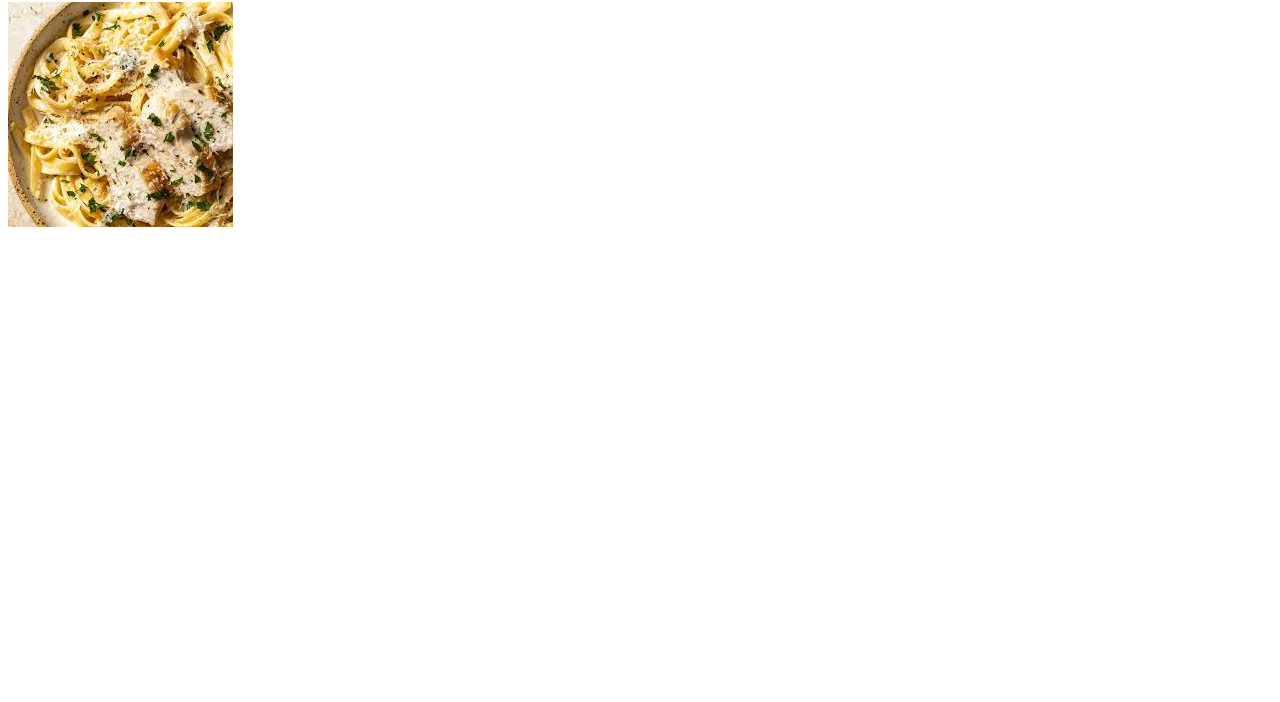
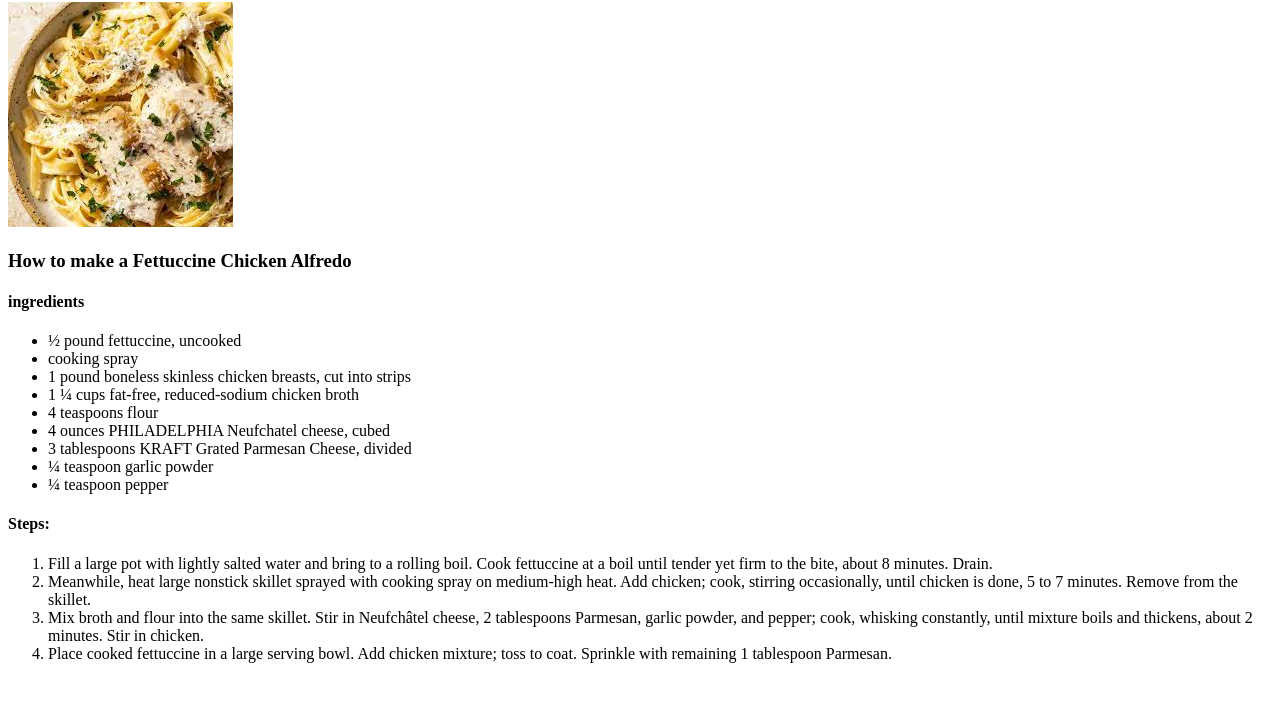
Before and after one commit to fsocietyy13/odin-recipes, a plain HTML site: page recipes/pasta.html in a window 1280 px wide. Shown: the part 78-780 px from the top of the page. Drawn offline with Linux system fonts and the light colour scheme.

Commit message:
Completed the pasta page

```diff
--- a/recipes/pasta.html
+++ b/recipes/pasta.html
@@ -2,10 +2,54 @@
 <html lang="en">
     <head>
         <meta charset="UTF-8">
+        <meta name="viewport" content="width=device-width, initial-scale=1.0">
         <title>Pasta</title>
     </head>
     <body>
         <h1>Pasta Recipe</h1>
         <img src="images/pasta.jpeg" alt="A dish of pasta">
+
+        <h3>How to make a Fettuccine Chicken Alfredo</h3>
+        <h4>ingredients</h4>
+        <ul>
+            <li>½ pound fettuccine, uncooked
+
+            </li>
+            <li>cooking spray
+
+            </li>
+            <li>1 pound boneless skinless chicken breasts, cut into strips
+
+            </li>
+            <li>1 ¼ cups fat-free, reduced-sodium chicken broth
+
+            </li>
+            <li>4 teaspoons flour
+
+            </li>
+            <li>4 ounces PHILADELPHIA Neufchatel cheese, cubed
+
+            </li>
+            <li>3 tablespoons KRAFT Grated Parmesan Cheese, divided
+
+            </li>
+            <li>¼ teaspoon garlic powder
+
+            </li>
+            <li>¼ teaspoon pepper
+
+            </li>
+        </ul>
+        <h4>Steps:</h4>
+        <ol>
+            <li>Fill a large pot with lightly salted water and bring to a rolling boil. Cook fettuccine at a boil until tender yet firm to the bite, about 8 minutes. Drain.</li>
+            <li>Meanwhile, heat large nonstick skillet sprayed with cooking spray on medium-high heat. Add chicken; cook, stirring occasionally, until chicken is done, 5 to 7 minutes. Remove from the skillet.
+            </li>
+            <li>Mix broth and flour into the same skillet. Stir in Neufchâtel cheese, 2 tablespoons Parmesan, garlic powder, and pepper; cook, whisking constantly, until mixture boils and thickens, about 2 minutes. Stir in chicken.
+            </li>
+            <li>Place cooked fettuccine in a large serving bowl. Add chicken mixture; toss to coat. Sprinkle with remaining 1 tablespoon Parmesan.
+            </li>
+
+        </ol>
     </body>
 </html>
```
